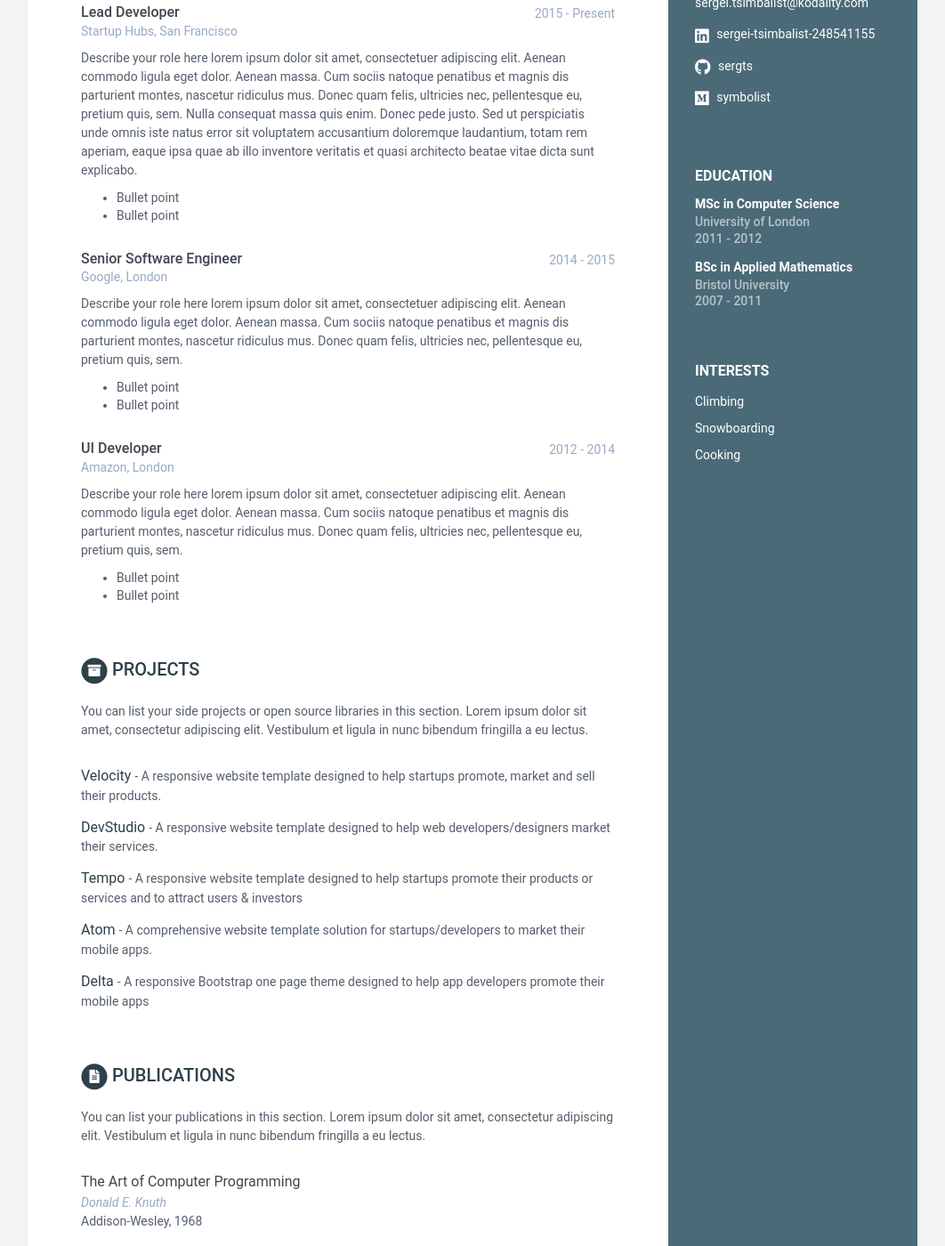
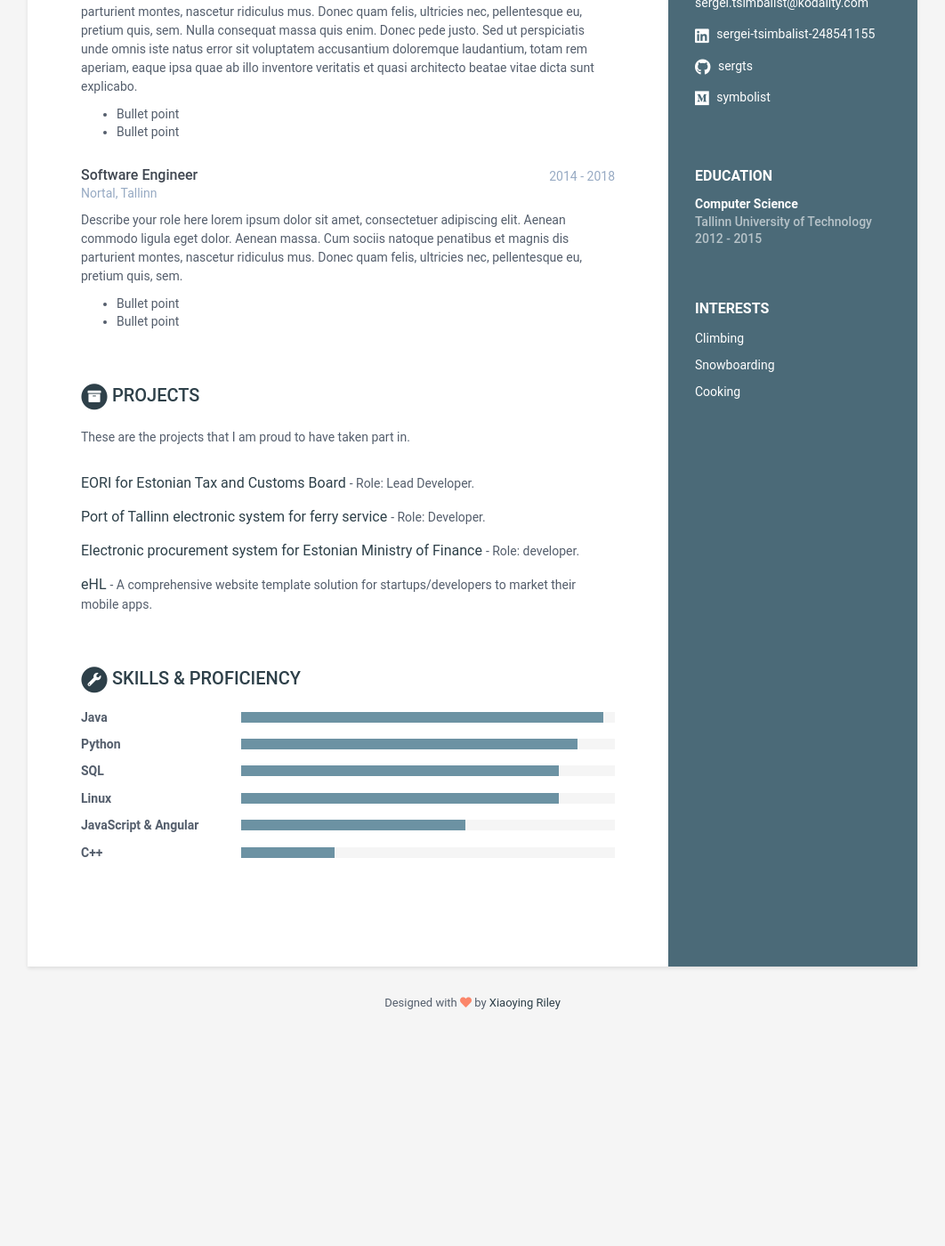
Before and after one commit to sergts/sergts.github.io, a Jekyll site: the page built from index.html, in a window 1280 px wide and 1400 px high, scrolled down 360 px. Shown: the whole window at 89% size, without its empty margins (109-1171 px from the left). Built offline with Jekyll 4.4.1, drawn with Linux system fonts in a browser that asks for light colours; after the commit the page ends 1528 px from its top, so only the background shows below that; some of the changed text lies outside the part shown.

Commit message:
Update data.yml

```diff
--- a/_data/data.yml
+++ b/_data/data.yml
@@ -37,18 +37,14 @@ sidebar:
 career-profile:
     title: Career Profile
     summary: |
-      Summarise your career here lorem ipsum dolor sit amet, consectetuer
-      adipiscing elit. You can [download this free resume/CV template here]().
-      Aenean commodo ligula eget dolor aenean massa. Cum sociis natoque
-      penatibus et magnis dis parturient montes, nascetur ridiculus mus.
-      Donec quam felis, ultricies nec, pellentesque eu.
+
 
       Second paragraph if required.
 
 education:
-    - degree: MSc in Computer Science
-      university: University of London
-      time: 2011 - 2012
+    - degree: Computer Science
+      university: Tallinn University of Technology
+      time: 2012 - 2015
       details: |
         Describe your study here lorem ipsum dolor sit amet, consectetuer
         adipiscing elit. Aenean commodo ligula eget dolor. Aenean massa. Cum
@@ -59,23 +55,11 @@ education:
           - Bullet point
           - Bullet point
 
-    - degree: BSc in Applied Mathematics
-      university: Bristol University
-      time: 2007 - 2011
-      details: |
-        Describe your study here lorem ipsum dolor sit amet, consectetuer
-        adipiscing elit. Aenean commodo ligula eget dolor. Aenean massa. Cum
-        sociis natoque penatibus et magnis dis parturient montes, nascetur
-        ridiculus mus. Donec quam felis, ultricies nec, pellentesque eu,
-        pretium quis, sem.
-
-          - Bullet point
-          - Bullet point
 
 experiences:
-    - role: Lead Developer
-      time: 2015 - Present
-      company: Startup Hubs, San Francisco
+    - role: Machine Learning Engineer
+      time: Feb 2018 - Present
+      company: Kodality, Tallinn
       details: |
         Describe your role here lorem ipsum dolor sit amet, consectetuer
         adipiscing elit. Aenean commodo ligula eget dolor. Aenean massa.
@@ -90,9 +74,9 @@ experiences:
           - Bullet point
           - Bullet point
 
-    - role: Senior Software Engineer
-      time: 2014 - 2015
-      company: Google, London
+    - role: Software Engineer
+      time: 2014 - 2018
+      company: Nortal, Tallinn
       details: |
         Describe your role here lorem ipsum dolor sit amet, consectetuer
         adipiscing elit. Aenean commodo ligula eget dolor. Aenean massa.
@@ -103,88 +87,51 @@ experiences:
           - Bullet point
           - Bullet point
 
-    - role: UI Developer
-      time: 2012 - 2014
-      company: Amazon, London
-      details: |
-        Describe your role here lorem ipsum dolor sit amet, consectetuer
-        adipiscing elit. Aenean commodo ligula eget dolor. Aenean massa.
-        Cum sociis natoque penatibus et magnis dis parturient montes,
-        nascetur ridiculus mus. Donec quam felis, ultricies nec,
-        pellentesque eu, pretium quis, sem.
-
-          - Bullet point
-          - Bullet point
 
 projects:
     title: Projects
     intro: >
-      You can list your side projects or open source libraries in this
-      section. Lorem ipsum dolor sit amet, consectetur adipiscing elit.
-      Vestibulum et ligula in nunc bibendum fringilla a eu lectus.
+      These are the projects that I am proud to have taken part in.
 
     assignments:
-      - title: Velocity
-        link: "#hook"
-        tagline: "A responsive website template designed to help startups promote, market and sell their products."
+      - title: EORI for Estonian Tax and Customs Board
+        link: "https://www.emta.ee/et/ariklient/toll-kaubavahetus/ettevotja-registreerimine-eori"
+        tagline: "Role: Lead Developer. "
 
-      - title: DevStudio
-        link: "#"
-        tagline: "A responsive website template designed to help web developers/designers market their services."
+      - title: Port of Tallinn electronic system for ferry service
+        link: "https://www.praamid.ee"
+        tagline: "Role: Developer. "
 
-      - title: Tempo
-        link: "#"
-        tagline: "A responsive website template designed to help startups promote their products or services and to attract users &amp; investors"
+      - title: Electronic procurement system for Estonian Ministry of Finance
+        link: "https://riigihanked.riik.ee/register"
+        tagline: "Role: developer. "
 
-      - title: Atom
+      - title: eHL
         link: "#"
         tagline: "A comprehensive website template solution for startups/developers to market their mobile apps."
 
-      - title: Delta
-        link: "#"
-        tagline: "A responsive Bootstrap one page theme designed to help app developers promote their mobile apps"
-
-publications:
-    title: Publications
-    intro: |
-      You can list your publications in this section. Lorem ipsum dolor sit
-      amet, consectetur adipiscing elit. Vestibulum et ligula in nunc
-      bibendum fringilla a eu lectus.
-
-    papers:
-      - title: The Art of Computer Programming
-        authors: Donald E. Knuth
-        conference: Addison-Wesley, 1968
-
-      - title: "Genetic Programming III: Darwinian Invention &amp; Problem Solving"
-        authors: Koza, J.R., Andre, D., Bennett, F.H., Keane, M.A.
-        conference: "Morgan Kaufmann Publishers Inc., San Francisco, CA, USA, 1st edn. (1999)"
-
-      - title: A syntax directed compiler for Algol 60
-        authors: Edgar T. Irons
-        conference: "Comm. ACM 4 (1961), 51–55"
 
 skills:
     title: Skills &amp; Proficiency
 
     toolset:
-      - name: Python & Django
-        level: 98%
+      - name: Java
+        level: 97%
 
-      - name: Javascript & jQuery
-        level: 98%
+      - name: Python
+        level: 90%
 
-      - name: Angular
-        level: 98%
-
-      - name: HTML5 & CSS
-        level: 95%
-
-      - name: Ruby on Rails
+      - name: SQL
         level: 85%
 
-      - name: Sketch & Photoshop
+      - name: Linux
+        level: 85%
+
+      - name: JavaScript & Angular
         level: 60%
+
+      - name: C++
+        level: 25%
 
 footer: >
     Designed with <i class="fas fa-heart"></i> by <a href="http://themes.3rdwavemedia.com" target="_blank" rel="nofollow">Xiaoying Riley</a>
```
